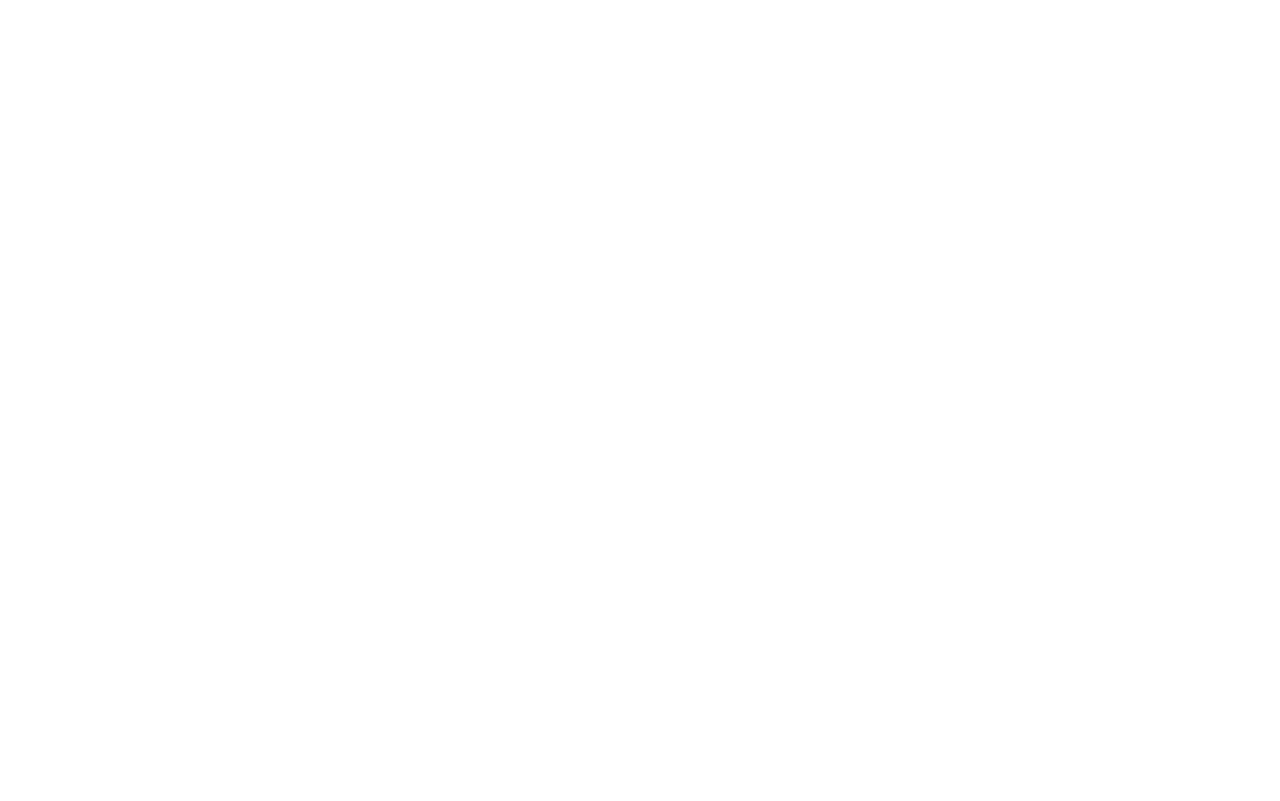
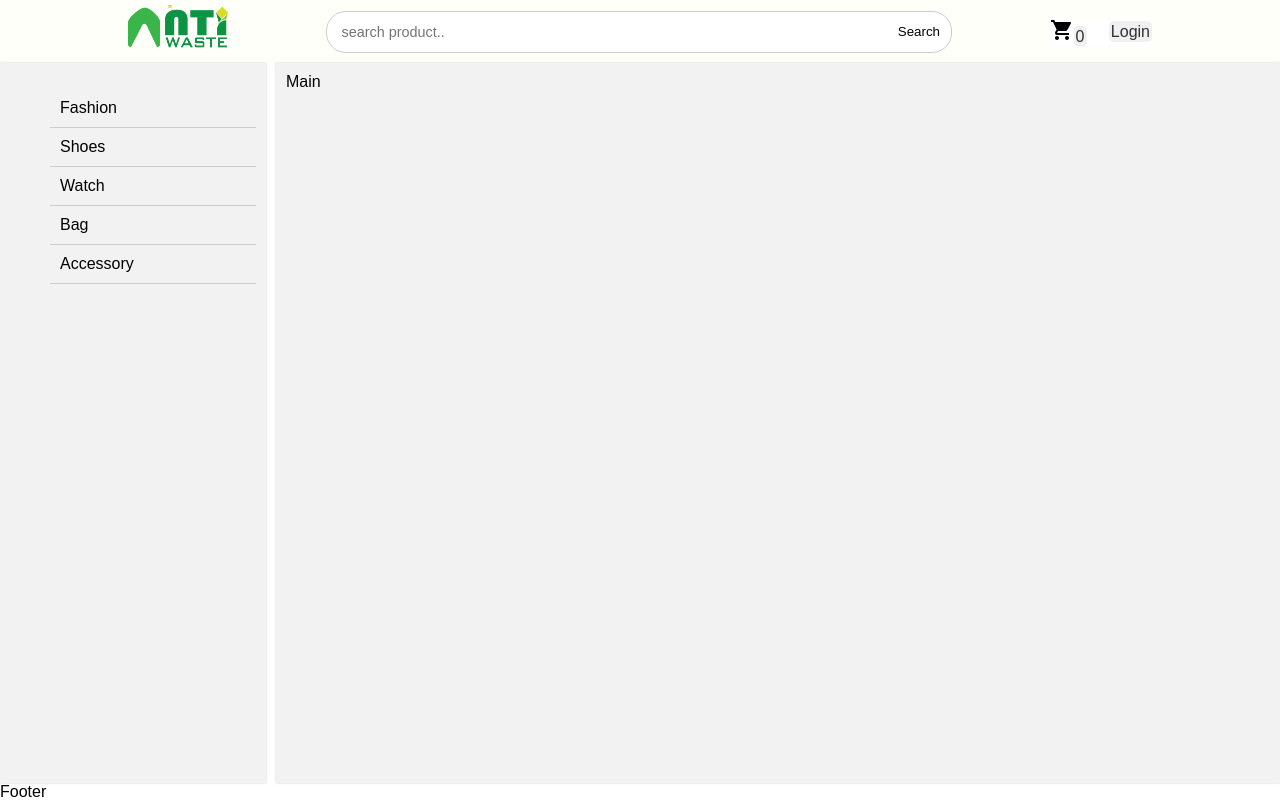
Before and after one commit to heatkoemnak/my-app, a React (Create React App) app: page /shop in a window 1280 px wide. Before the commit this address had no page. Built offline with nearby package versions, Linux system fonts and the light colour scheme.

Commit message:
added shop component

```diff
--- a/src/App.js
+++ b/src/App.js
@@ -15,6 +15,7 @@
 import React from "react";
 import { CartProvider } from "./CartContext";
 import HomeSection from "./Section/Home/HomeSection";
+import HomeShop from "./Shop/HomeShop";
 
 
 
@@ -26,6 +27,7 @@
         <Router>
           <Routes>
             <Route path = '/' element={<HomeSection/>}/>
+            <Route path = '/shop' element={<HomeShop/>}/>
           </Routes>
 
           <div className="routes">
--- a/src/Section/Home/HomeSection.jsx
+++ b/src/Section/Home/HomeSection.jsx
@@ -31,7 +31,7 @@
                         <h1>Join With Us</h1>
                         <h2>To Protect Our Environment</h2>
                         <Link to ='/shop'>
-                            <Button>Get Start Shopping Here</Button>
+                            <Button>Review Products</Button>
                         </Link>
                     </Title>
 
--- /dev/null
+++ b/src/Shop/Footer.jsx
@@ -0,0 +1,7 @@
+import React from 'react'
+
+export default function Footer() {
+  return (
+    <div>Footer</div>
+  )
+}
--- /dev/null
+++ b/src/Shop/Header.jsx
@@ -0,0 +1,29 @@
+import React from 'react'
+import './header.css'
+import logo from "../asset/new_logo_anti.png";
+import { MdShoppingCart } from "react-icons/md";
+
+export default function Header() {
+  return (
+    <div className='main'>
+      <div className="wrap-container">
+        <div className='logo-image'>
+          <img src={logo} alt="" width={100}  />
+        </div>
+        <div className="search">
+          <input type="text" placeholder='search product..' />
+          <button>Search</button>
+        </div>
+        <div className="right-side">
+          <div className="cart">
+            <MdShoppingCart size='1.5rem'/>
+            <span>0</span>
+          </div>
+          <div className="login">
+            <span>Login</span>
+          </div>
+        </div>
+      </div>
+    </div>
+  )
+}
--- /dev/null
+++ b/src/Shop/HomeShop.jsx
@@ -0,0 +1,18 @@
+import React from 'react'
+import Header from './Header'
+import Sidebar from './Sidebar'
+import Main from './Main'
+import Footer from './Footer'
+export default function HomeShop() {
+  return (
+    <>
+    <Header/>
+    <div className="middle-content">
+      <Sidebar/>
+      <Main/>
+    </div>
+
+    <Footer/>
+    </>
+  )
+}
--- /dev/null
+++ b/src/Shop/Main.jsx
@@ -0,0 +1,7 @@
+import React from 'react'
+
+export default function Main() {
+  return (
+    <div className='right-side-content'>Main</div>
+  )
+}
--- /dev/null
+++ b/src/Shop/Sidebar.jsx
@@ -0,0 +1,15 @@
+import React from 'react'
+
+export default function sidebar() {
+  return (
+    <div className='sidebar'>
+      <ul>
+        <li>Fashion</li>
+        <li>Shoes</li>
+        <li>Watch</li>
+        <li>Bag</li>
+        <li>Accessory</li>
+      </ul>
+    </div>
+  )
+}
--- /dev/null
+++ b/src/Shop/header.css
@@ -0,0 +1,79 @@
+.main{
+    background-color:#fffffa;
+    max-width: 100%;
+}
+.wrap-container{
+    width: 80%;
+    margin: 0 auto;
+    padding: 5px 0;
+    display: flex;
+    align-items: center;
+    justify-content: space-between;
+    background-color:#fffffa;
+
+}
+.search{
+    width: 60%;
+    display: flex;
+    padding: 5px;
+    border-radius: 20px;
+    align-items: center;
+    justify-content: space-between;
+    border: 1px solid #ccc;
+    background-color: #fff;
+
+}
+.search >input{
+    width: 90%;
+    height: 30px;
+    border-radius: 15px;
+    padding: 0 10px;
+    outline: none;
+    border: none;
+    font-size: .9rem;
+}
+.search >button{
+    height: 30px;
+    border-radius: 15px;
+    background-color: #fff;
+    outline: none;
+    border: none;
+}
+.right-side{
+    width:10%;
+    display: flex;
+    align-items: center;
+    justify-content: space-between;
+    background-color: #fff;
+
+}
+
+
+.middle-content{
+    height: 90vh;
+    display: flex;
+
+}
+
+.sidebar{
+    width: 20%;
+    background-color: #f2f2f2;
+    margin-right: 10px;
+    padding: 10px;
+    box-shadow: 0 0 2px #ccc;
+}
+.sidebar>ul >li{
+    list-style: none;
+    padding: 10px;
+    border-bottom: 1px solid #ccc;
+    cursor: pointer;
+    &:hover{
+        background-color: #ccc;
+    }
+}
+.right-side-content{
+    width: 80%;
+    background-color: #f2f2f2;
+    padding: 10px;
+    box-shadow: 0 0 2px #ccc;
+}
```
